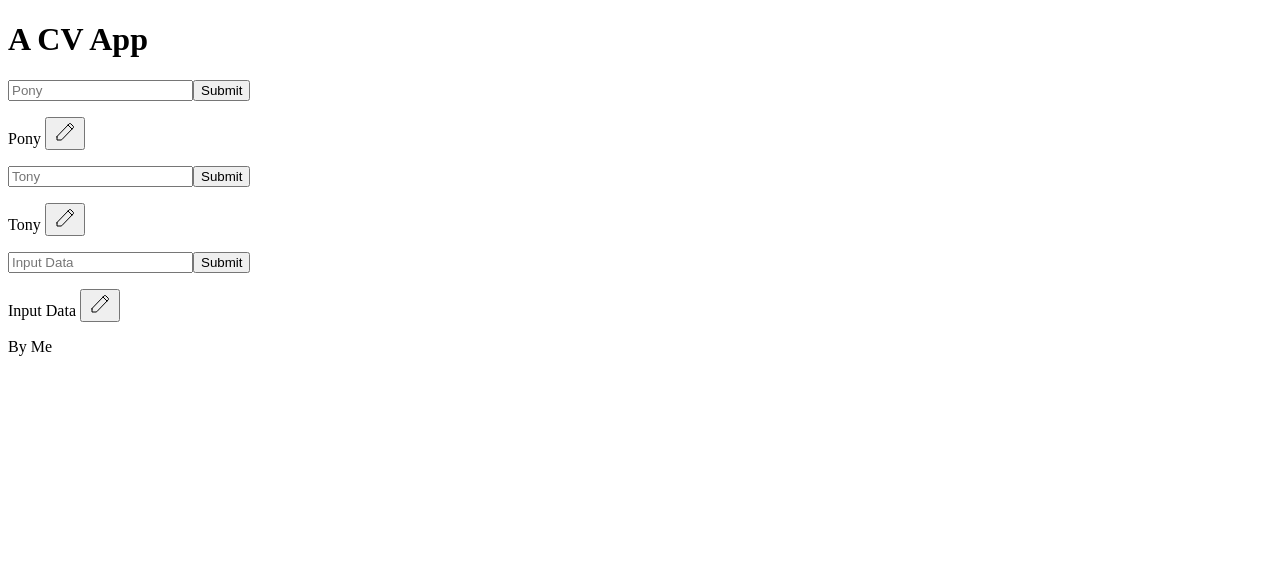
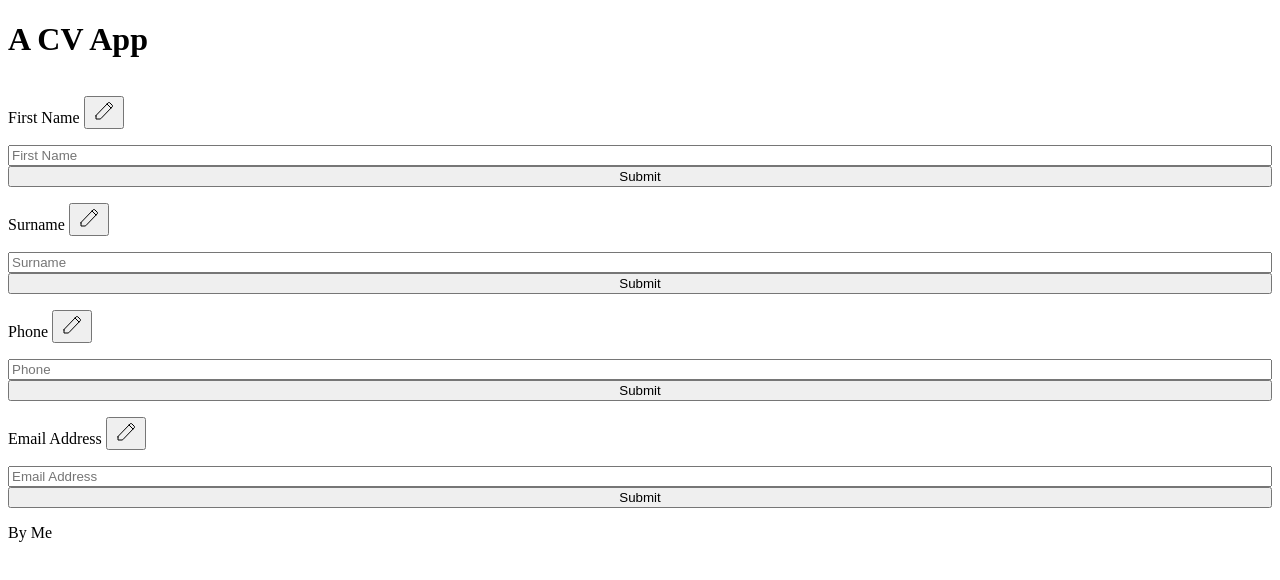
Before and after one commit to malcomcrab/react-cv-project, a React (Vite) app: page / in a window 1280 px wide. Shown: the top 580 px of the page. Built offline with nearby package versions, Linux system fonts and the light colour scheme.

Commit message:
corrected and formatted input display component. Added ID to the mapped objects and div class name through props.

```diff
--- a/src/App.css
+++ b/src/App.css
@@ -0,0 +1,4 @@
+.user-details{
+    display: flex;
+    flex-direction: column;
+}
--- a/src/App.jsx
+++ b/src/App.jsx
@@ -5,13 +5,26 @@ import Footer from './components/Footer'
 import InputDisplay from './components/InputDisplay'
 
 const list = [{
-  name: 'Pony',
+  id: 'firstName',
+  name: 'First Name',
   type: 'text'
   },
   {
-    name:'Tony',
-    type: 'number'
+  id: 'surname',
+  name: 'Surname',
+  type: 'text'
+  },
+  {
+  id: 'PhoneNumber',
+  name: 'Phone',
+  type: 'number'
+  },
+  {
+  id: 'Email',
+  name: 'Email Address',
+  type: 'email'
   }
+
 ]
 
 function App() {
@@ -21,9 +34,9 @@ function App() {
     <>
     <Header />
     <div>{list.map(item =>[
-       <InputDisplay key={item.name} value={item.name} type={item.type}/>
+       <InputDisplay key={item.id} value={item.name} type={item.type} class={'user-details'}/>
     ])}</div>
-    <InputDisplay value={'Input Data'}/>
+
     <Footer />
     </>
   )
--- a/src/components/InputDisplay.jsx
+++ b/src/components/InputDisplay.jsx
@@ -5,10 +5,10 @@ import Input from './Input';
 function InputDisplay(props){
 
     return(
-        <div>
+        <div className={props.class}>
+            <p>{props.value} <Button value={<img src={inputIcon}></img>} /></p>
             <Input type={props.type} value={props.value}/>
             <Button value={'Submit'}/>
-            <p>{props.value} <Button value={<img src={inputIcon}></img>} /></p>
         </div>
     )
 }
```
